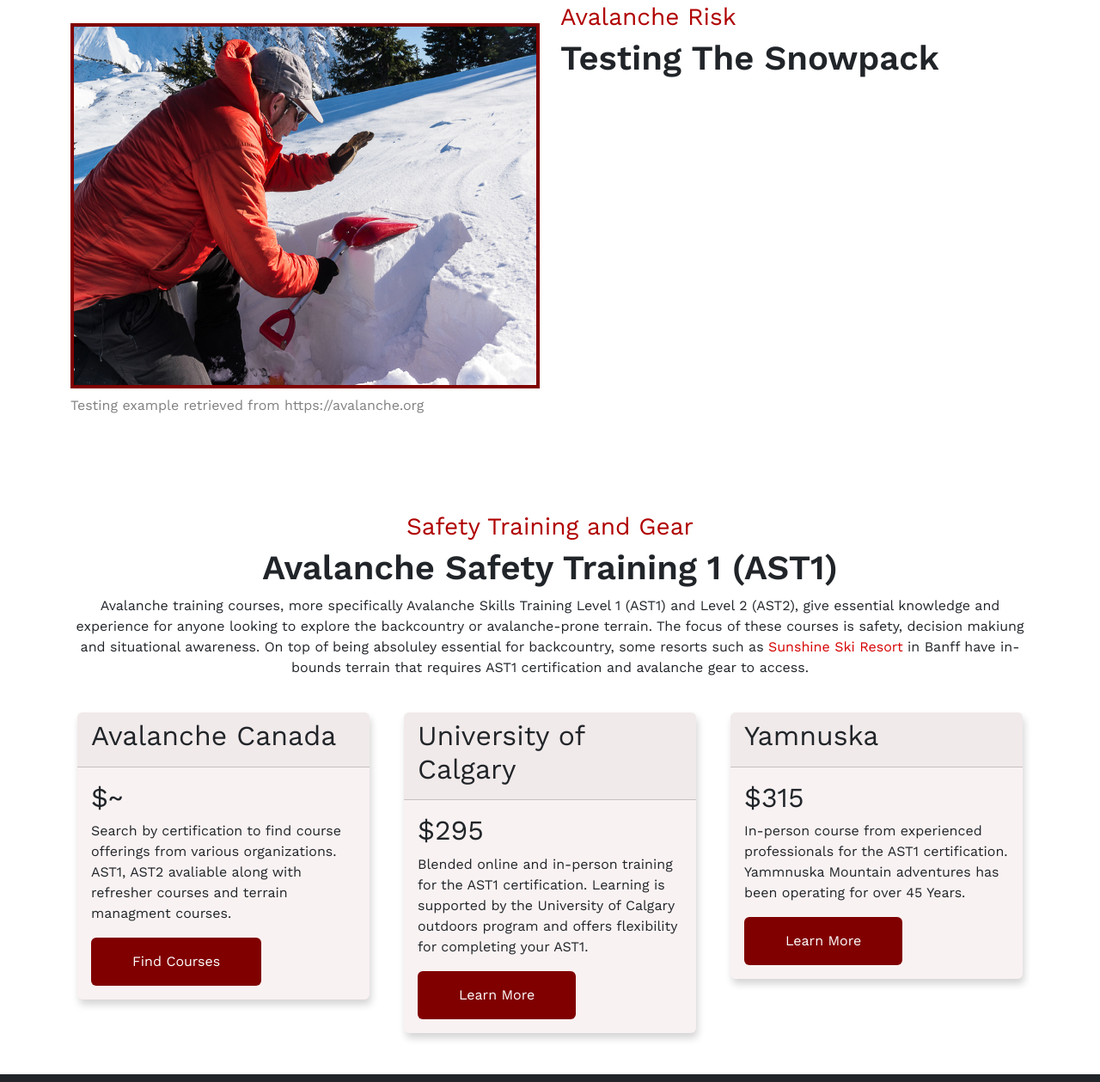
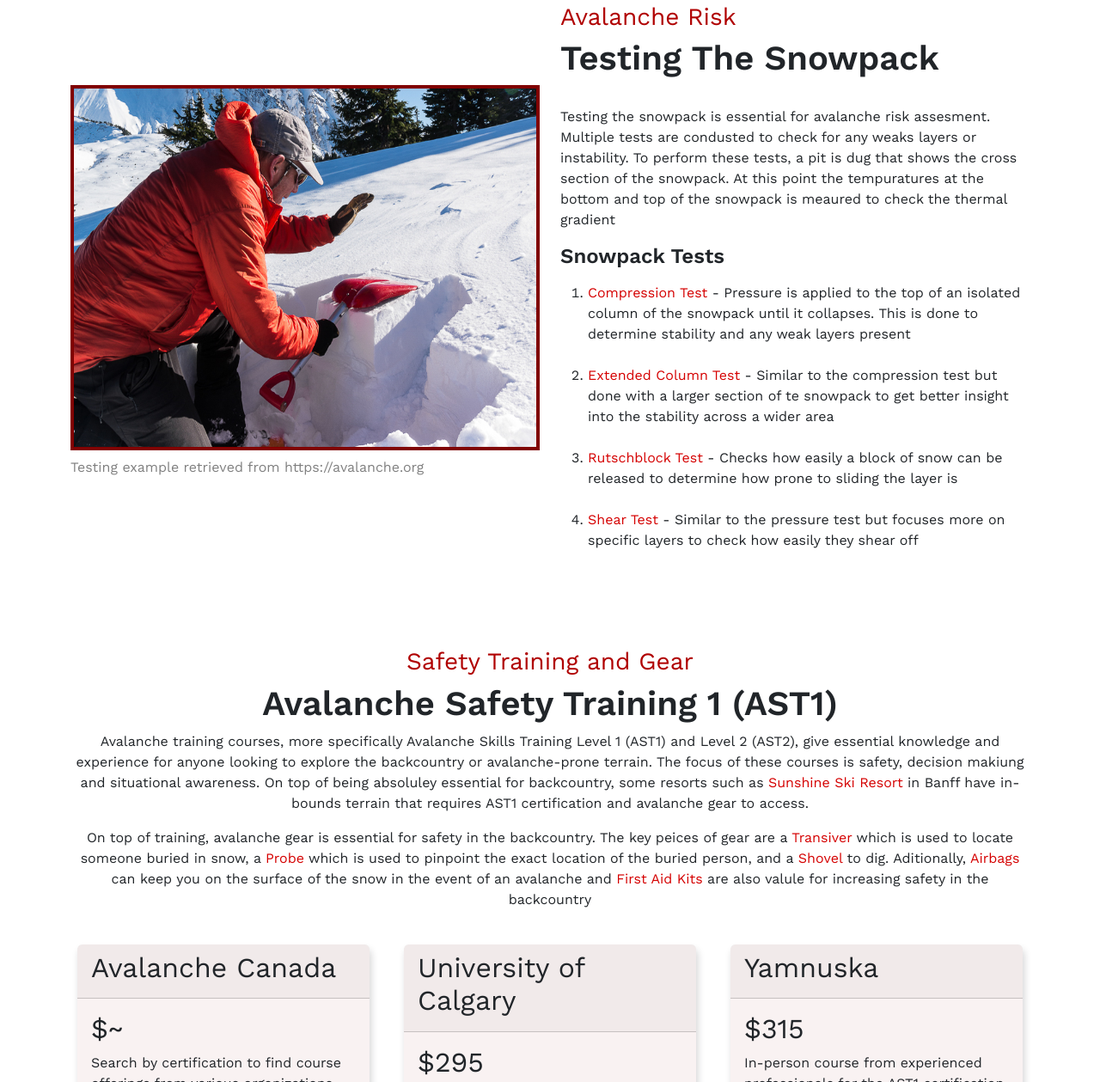
Before and after one commit to seanToch/GEOL-1109-Project, a plain HTML site: page index.html in a window 1280 px wide. Shown: the part 3604-4863 px from the top of the page at 86% size. Drawn offline with nearby package versions, Linux system fonts and the light colour scheme.

Commit message:
version 1

```diff
--- a/index.html
+++ b/index.html
@@ -285,13 +285,42 @@
 <section id="testing" class="py-5">
   <div class="container">
     <div class="row">
-      <div class="col-md-6">
-        <img src="images/test.jpg" class="img-fluid about-img mb-2 mt-4" alt="" style="height: 425px; width: 600px;">
+      <div class="col-md-6 pt-5">
+        <img src="images/test.jpg" class="img-fluid about-img mb-2 mt-5" alt="" style="height: 425px; width: 600px;">
         <p style="color: gray">Testing example retrieved from https://avalanche.org</p>
       </div>
       <div class="col-md-6">
         <h3>Avalanche Risk</h3>
         <h1>Testing The Snowpack</h1>
+        &nbsp;
+        <p>
+          Testing the snowpack is essential for avalanche risk assesment. Multiple tests are condusted to check for any weaks layers or instability. To perform these
+          tests, a pit is dug that shows the cross section of the snowpack. At this point the tempuratures at the bottom and top of the snowpack is
+          meaured to check the thermal gradient
+        </p>
+        <h4>Snowpack Tests</h4>
+        <p>
+          <ol>
+            <li>
+              <span>Compression Test</span> - Pressure is applied to the top of an isolated column of the snowpack until it collapses. This is done to
+              determine stability and any weak layers present
+            </li>
+            &nbsp;
+            <li>
+              <span>Extended Column Test</span> - Similar to the compression test but done with a larger section of te snowpack to get better insight into
+              the stability across a wider area
+            </li>
+            &nbsp;
+            <li>
+              <span>Rutschblock Test</span> - Checks how easily a block of snow can be released to determine how prone to sliding the layer is
+            </li>
+            &nbsp;
+            <li>
+              <span>Shear Test</span> - Similar to the pressure test but focuses more on specific layers to check how easily they shear off
+            </li>
+          </ol>
+        </p>
+
       </div>
     </div>
   </div>
@@ -308,6 +337,12 @@
         knowledge and experience for anyone looking to explore the backcountry or avalanche-prone terrain. The focus of these courses
         is safety, decision makiung and situational awareness. On top of being absoluley essential for backcountry, some resorts such
         as <span>Sunshine Ski Resort</span> in Banff have in-bounds terrain that requires AST1 certification and avalanche gear to access.
+      </p>
+      <p>
+        On top of training, avalanche gear is essential for safety in the backcountry. The key peices of gear are a <span>Transiver</span> which
+        is used to locate someone buried in snow, a <span>Probe</span> which is used to pinpoint the exact location of the buried person, and a <span>Shovel</span>
+        to dig. Aditionally, <span>Airbags</span> can keep you on the surface of the snow in the event of an avalanche and <span>First Aid Kits</span> are also
+        valule for increasing safety in the backcountry
       </p>
     </div>
 
```
